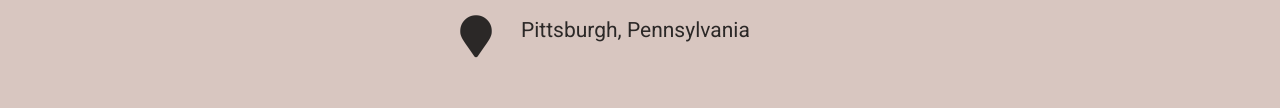
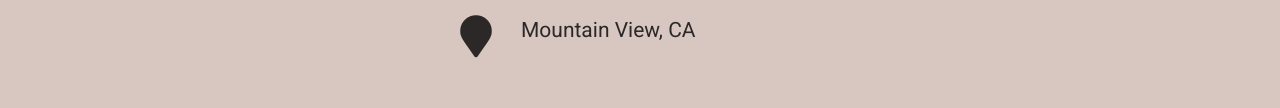
Before and after one commit to rockokw/rockokw.github.io, a plain HTML site: page index.html in a window 1280 px wide. Shown: the part 4057-4165 px from the top of the page. Drawn offline with nearby package versions, Linux system fonts and the light colour scheme; some packages are replaced by stand-ins of ours; some icons are missing.

Commit message:
Fixed location

```diff
--- a/index.html
+++ b/index.html
@@ -2243,7 +2243,7 @@
 
         <li>
           <i class="fa-li fas fa-map-marker fa-2x" aria-hidden="true"></i>
-          <span id="person-address">Pittsburgh, Pennsylvania </span>
+          <span id="person-address">Mountain View, CA </span>
         </li>
 
 
```
